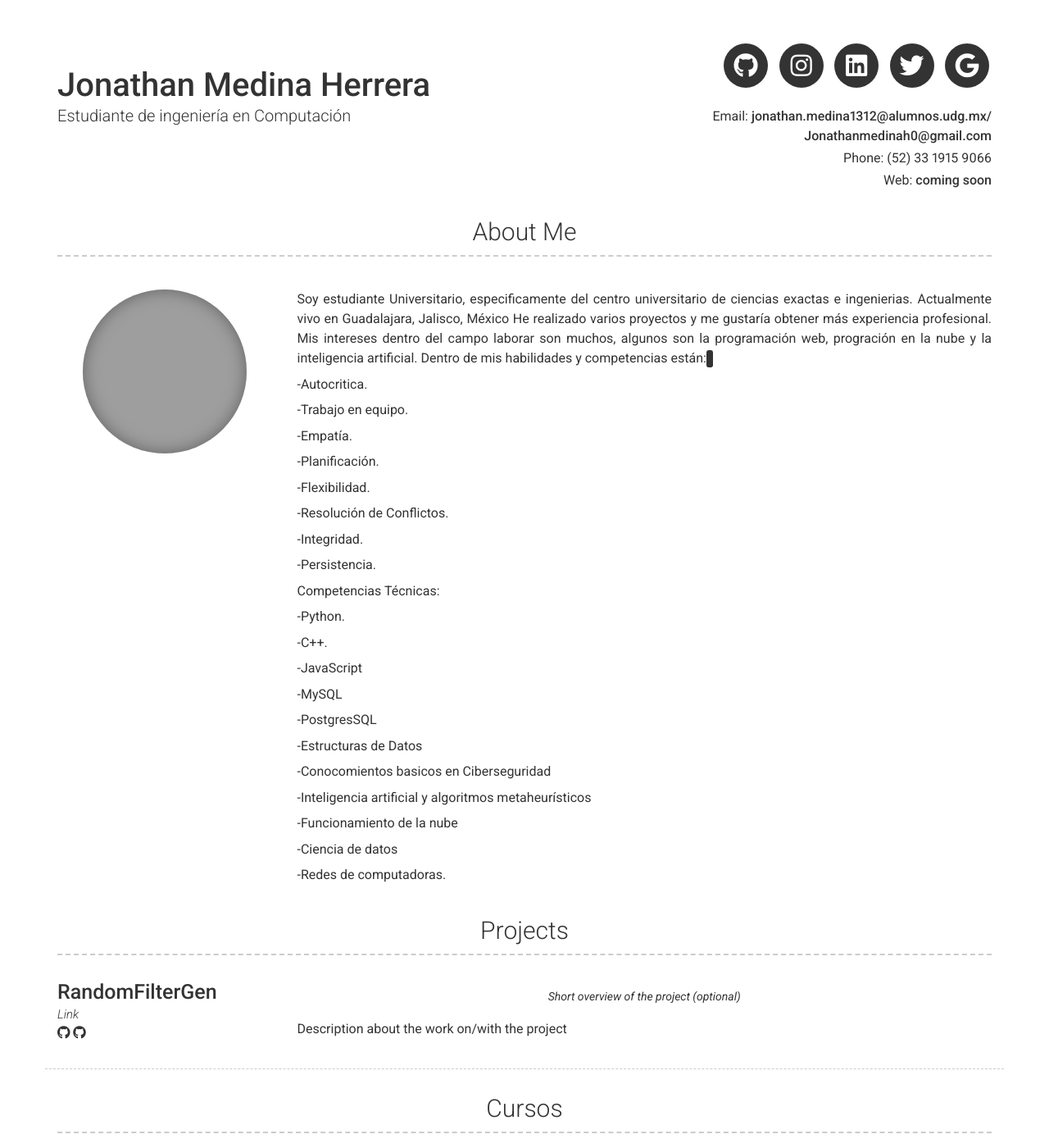
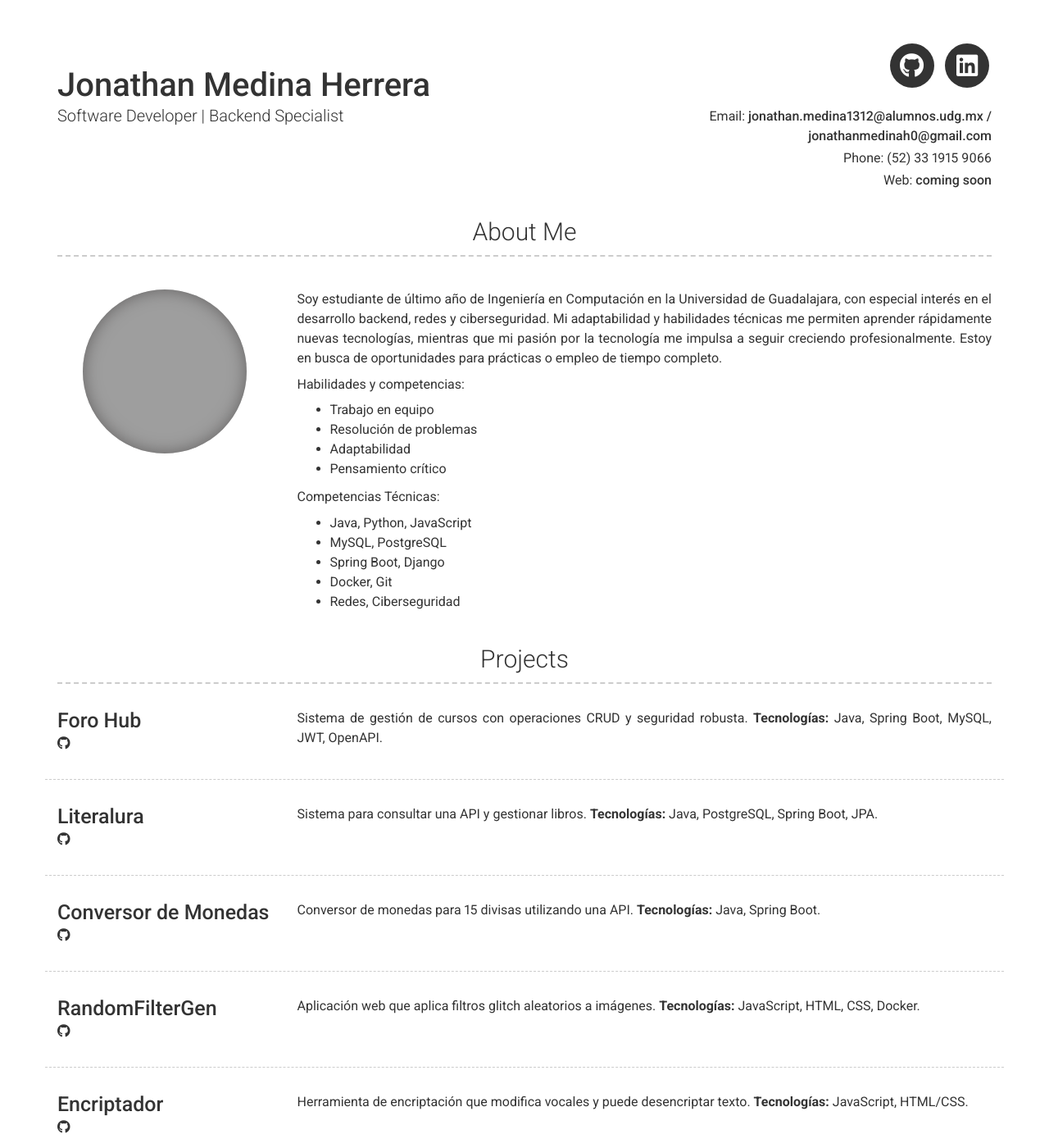
Before and after one commit to Jonathan-Med/Curriculum, a Jekyll site: the page built from index.md, in a window 1280 px wide and 1400 px high. Shown: the whole window at 82% size. Built offline with Jekyll 4.4.1, drawn with Linux system fonts in a browser that asks for light colours; nearby versions of some CDN libraries; some of the changed text lies outside the part shown; grey boxes are pictures that could not be loaded.

Commit message:
Update _config.yml

```diff
--- a/_config.yml
+++ b/_config.yml
@@ -7,184 +7,119 @@ version: 2
 
 # Personal info
 name: Jonathan Medina Herrera
-title: Estudiante de ingeniería en Computación
-email: jonathan.medina1312@alumnos.udg.mx/
-       Jonathanmedinah0@gmail.com
-# email_title: Email (Email title override)
+title: Software Developer | Backend Specialist
+email: jonathan.medina1312@alumnos.udg.mx / jonathanmedinah0@gmail.com
 phone: (52) 33 1915 9066
-# phone_title: Phone (Phone title override)
 website: coming soon
-# website_title: Web (Website title override)
-
-# Dark Mode (true/false/never)
 darkmode: false
 
 # Social links
-twitter_username: SaintAllister
-github_username:  Jonathan-Med
-#stackoverflow_username: "00000001"
-#dribbble_username: jekyll
-#facebook_username: Jonathan Medina
-#flickr_username: jekyll
-instagram_username: Arschgesischt
-linkedin_username: jonathan-medina-herrera-378955292
-#xing_username: jekyll
-#pinterest_username: jekyll
-#youtube_username: jekyll
-#orcid_username: 0000-0000-0000-0000
-googlescholar_username: D847cGsAAAAJ
-
-# Additional icon links
-#additional_links:
-#- title: Link name
-#  icon: Font Awesome brand icon name (eg. fab fa-twitter) (https://fontawesome.com/icons?d=gallery&s=brands&m=free)
-#  url: Link url (eg. https://google.com)
-# - title: another link
-#   icon: font awesome brand icon name (eg. fab fa-twitter) (https://fontawesome.com/icons?d=gallery&s=brands&m=free)
-#   url: Link url (eg. https://google.com)
-
-# Google Analytics and Tag Manager
-# Using more than one of these may cause issues with reporting
-# gtm: "GTM-0000000"
-# gtag: "UA-00000000-0"
-# google_analytics: "UA-00000000-0"
+github_username: Jonathan-Med
+linkedin_username: jonathan-medina-herrera
+hackerrank_username: jonathanmedinah0
 
 # About Section
-# about_title: About Me (Use this to override about section title)
 about_profile_image: images/Profile.jpg
-about_content: | # this will include new lines to allow paragraphs
-  Soy estudiante Universitario, especificamente del centro universitario de ciencias exactas e ingenierias.
-  Actualmente vivo en Guadalajara, Jalisco, México
-  He realizado varios proyectos y me gustaría obtener más experiencia profesional.
-  Mis intereses dentro del campo laborar son muchos, algunos son la programación web, progración en la nube y la inteligencia artificial.
-  Dentro de mis habilidades y competencias están: <mark></mark>
+about_content: |
+  Soy estudiante de último año de Ingeniería en Computación en la Universidad de Guadalajara, con especial interés en el desarrollo backend, redes y ciberseguridad. Mi adaptabilidad y habilidades técnicas me permiten aprender rápidamente nuevas tecnologías, mientras que mi pasión por la tecnología me impulsa a seguir creciendo profesionalmente. Estoy en busca de oportunidades para prácticas o empleo de tiempo completo.
 
-    -Autocritica.
-
-    -Trabajo en equipo.
-
-    -Empatía.
-
-    -Planificación.
-
-    -Flexibilidad.
-
-    -Resolución de Conflictos.
-
-    -Integridad.
-
-    -Persistencia.
+  Habilidades y competencias:
+  - Trabajo en equipo
+  - Resolución de problemas
+  - Adaptabilidad
+  - Pensamiento crítico
 
   Competencias Técnicas:
+  - Java, Python, JavaScript
+  - MySQL, PostgreSQL
+  - Spring Boot, Django
+  - Docker, Git
+  - Redes, Ciberseguridad
 
-    -Python.
-
-    -C++.
-
-    -JavaScript
-
-    -MySQL
-
-    -PostgresSQL
-
-    -Estructuras de Datos
-
-    -Conocomientos basicos en Ciberseguridad
-
-    -Inteligencia artificial y algoritmos metaheurísticos
-
-    -Funcionamiento de la nube
-
-    -Ciencia de datos
-
-    -Redes de computadoras.
-
-
-#You can even add paragraphs by using empty lines like this and add anything else [markdown](https://www.markdownguide.org/getting-started#what-is-markdown) supports such as
-#    - Lists
-#    - Tables
-#    - <a href="google.com">Links</a>
-#    - Images ![alt text](/images/landscape-trees.jpg "Trees")
-
+# Projects
 content:
-  - title: Projects # Title for the section
-    layout: list # Type of content section (list/text)
+  - title: Projects
+    layout: list
     content:
       - layout: left
-        border: weak  # Value of `weak` will display a weak border below this item. # Any
-                      # other value (or no value) means no border will be displayed
+        border: weak
+        title: Foro Hub
+        additional_links:
+          - title: GitHub
+            icon: fab fa-github
+            url: https://github.com/Jonathan-Med/ForoHub
+        description: |
+          Sistema de gestión de cursos con operaciones CRUD y seguridad robusta.
+          **Tecnologías:** Java, Spring Boot, MySQL, JWT, OpenAPI.
+
+      - layout: left
+        border: weak
+        title: Literalura
+        additional_links:
+          - title: GitHub
+            icon: fab fa-github
+            url: https://github.com/Jonathan-Med/Challenge-Literalura
+        description: |
+          Sistema para consultar una API y gestionar libros.
+          **Tecnologías:** Java, PostgreSQL, Spring Boot, JPA.
+
+      - layout: left
+        border: weak
+        title: Conversor de Monedas
+        additional_links:
+          - title: GitHub
+            icon: fab fa-github
+            url: https://github.com/Jonathan-Med/ConversorDeMonedas
+        description: |
+          Conversor de monedas para 15 divisas utilizando una API.
+          **Tecnologías:** Java, Spring Boot.
+
+      - layout: left
+        border: weak
         title: RandomFilterGen
-        link: Link to project (eg. sproogen.github.io/modern-resume-theme)(optional)
-        link_text: Link
         additional_links:
-          - title:  Github page for project (eg. sproogen/modern-resume-theme)
+          - title: GitHub
             icon: fab fa-github
-            url: Link to project (eg. sproogen.github.io/modern-resume-theme)(optional)
-          - title:  Github page for project (eg. sproogen/modern-resume-theme)
+            url: https://github.com/Jonathan-Med/Comp-Tolerante-a-fallas/tree/main/Proyecto-Final/RandomFilterGen/RandomFilterGen-main
+        description: |
+          Aplicación web que aplica filtros glitch aleatorios a imágenes.
+          **Tecnologías:** JavaScript, HTML, CSS, Docker.
+
+      - layout: left
+        border: weak
+        title: Encriptador
+        additional_links:
+          - title: GitHub
             icon: fab fa-github
-            url: Link to project (eg. sproogen.github.io/modern-resume-theme)(optional)
-        quote: >
-          Short overview of the project (optional)
-        description: | # this will include new lines to allow paragraphs
-          Description about the work on/with the project
+            url: https://github.com/Jonathan-Med/Encriptador
+        description: |
+          Herramienta de encriptación que modifica vocales y puede desencriptar texto.
+          **Tecnologías:** JavaScript, HTML/CSS.
+
+# Courses
   - title: Cursos
     layout: list
     content:
-      layout: left
-      border: weak
-#       title: Company name
-      title: Artificial Intelligence Fundamentals
-      link: https://www.credly.com/badges/8a135be9-a943-4eb6-a0dd-625be93d5116/public_url
-      link_text: Link
-      title: Containers & Kubernetes Essentials
-      link: https://www.credly.com/badges/f4de6c82-752b-4b87-9b06-5926a07f45f8/public_url
-      link_text: Link
-      title: Cybersecurity Fundamentals
-      link: https://www.credly.com/badges/11d94319-f12a-4258-bfa2-6409a27c3b76/public_url
-      link_text: Link
-      title: Data Science Methodologies
-      link: https://www.credly.com/badges/f9ef4b65-0e73-417a-a2c9-bdceeaa5c8d1/public_url
-      link_text: Link
-      title: Data Science Tools
-      link: https://www.credly.com/badges/8263472c-5487-44b8-ab95-9c09541e4b64/public_url
-      link_text: Link
-      title: Data Science Foundations - Level 1
-      link: https://www.credly.com/badges/044cadb8-0afa-4fb3-a9ca-b0e4cdc9a111/public_url
-      link_text: Link
-      title: Cloud Core
-      link: https://www.credly.com/badges/89f65e0e-6a93-41cd-bd6b-555c7338d6c0/public_url
-      link_text: Link
-      title: "Docker Essentials: A Developer Introduction"
-      link: https://www.credly.com/badges/218280c6-882b-497c-b310-a501a879c2e1/public_url
-      link_text: Link
-      title: Data Science for Business - Level 1
-      link: https://www.credly.com/badges/539e9082-07b4-4892-a1f1-e1c261db5b01/public_url
-      link_text: Link
-#        caption: Date Range (eg. November 2016 - present)
-#        link: Link to company (optional)
-#        quote: >
-#          https://www.credly.com/badges/8a135be9-a943-4eb6-a0dd-625be93d5116/public_url
-#        description: | # this will include new lines to allow paragraphs
-#          Description of role
+      - title: Artificial Intelligence Fundamentals
+        link: https://www.credly.com/badges/8a135be9-a943-4eb6-a0dd-625be93d5116/public_url
+      - title: Containers & Kubernetes Essentials
+        link: https://www.credly.com/badges/f4de6c82-752b-4b87-9b06-5926a07f45f8/public_url
+      - title: Cybersecurity Fundamentals
+        link: https://www.credly.com/badges/11d94319-f12a-4258-bfa2-6409a27c3b76/public_url
+      - title: Data Science Foundations
+        link: https://www.credly.com/badges/044cadb8-0afa-4fb3-a9ca-b0e4cdc9a111/public_url
+
+# Education
   - title: Education
     layout: list
     content:
       - layout: top-right
         title: Universidad de Guadalajara
-        sub_title: Ingeniero en Computación
-        caption: Date Range (2020 - 2024)
-#        quote: >
-#          Short institution or course description (optional)
-#        description: | # this will include new lines to allow paragraphs
-#          Description of qualification
-  - title: Un poco sobre mí
-    layout: text
-    content: | # this will include new lines to allow paragraphs
-      Me gusta muchos los videojuegos, eso hizo interesarme en la programación, pero también me gusta aprender cosas nuevas y
-      me resulta muy gratificante poder resolver problemas de programación.
+        sub_title: Ingeniería en Computación
+        caption: 2020 - 2024
+        description: |
+          GPA: 92.89
 
-      Mis pasatiempos son el Leer, jugar videojuegos, escuchar musica, aprender tambien en ambitos como aprender de cocina, tocar un nuevo instrumento,
-      salir con amigos y trabajar en equipo.
 # Footer
 footer_show_references: true
 # references_title: References on request (Override references text)
```
